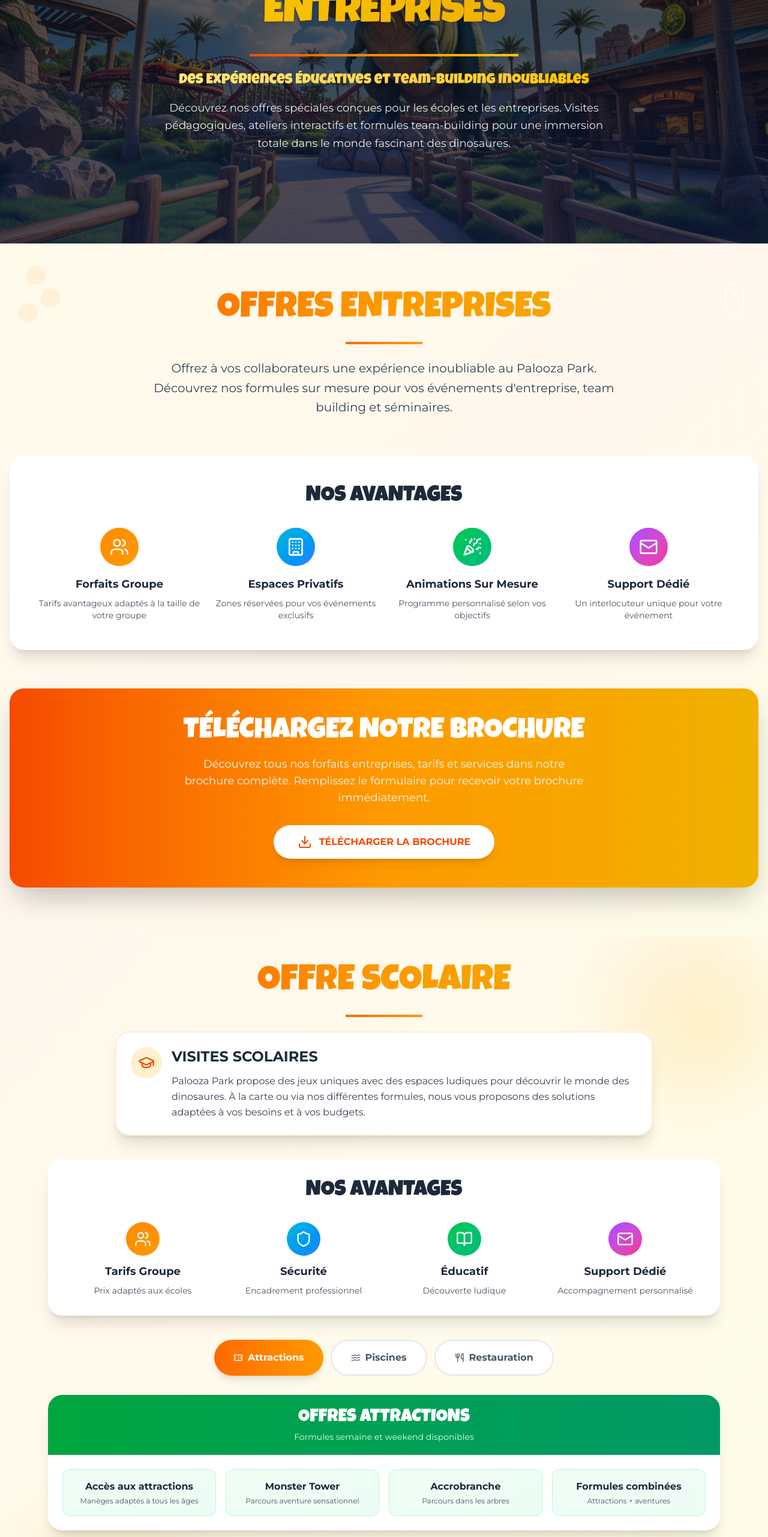
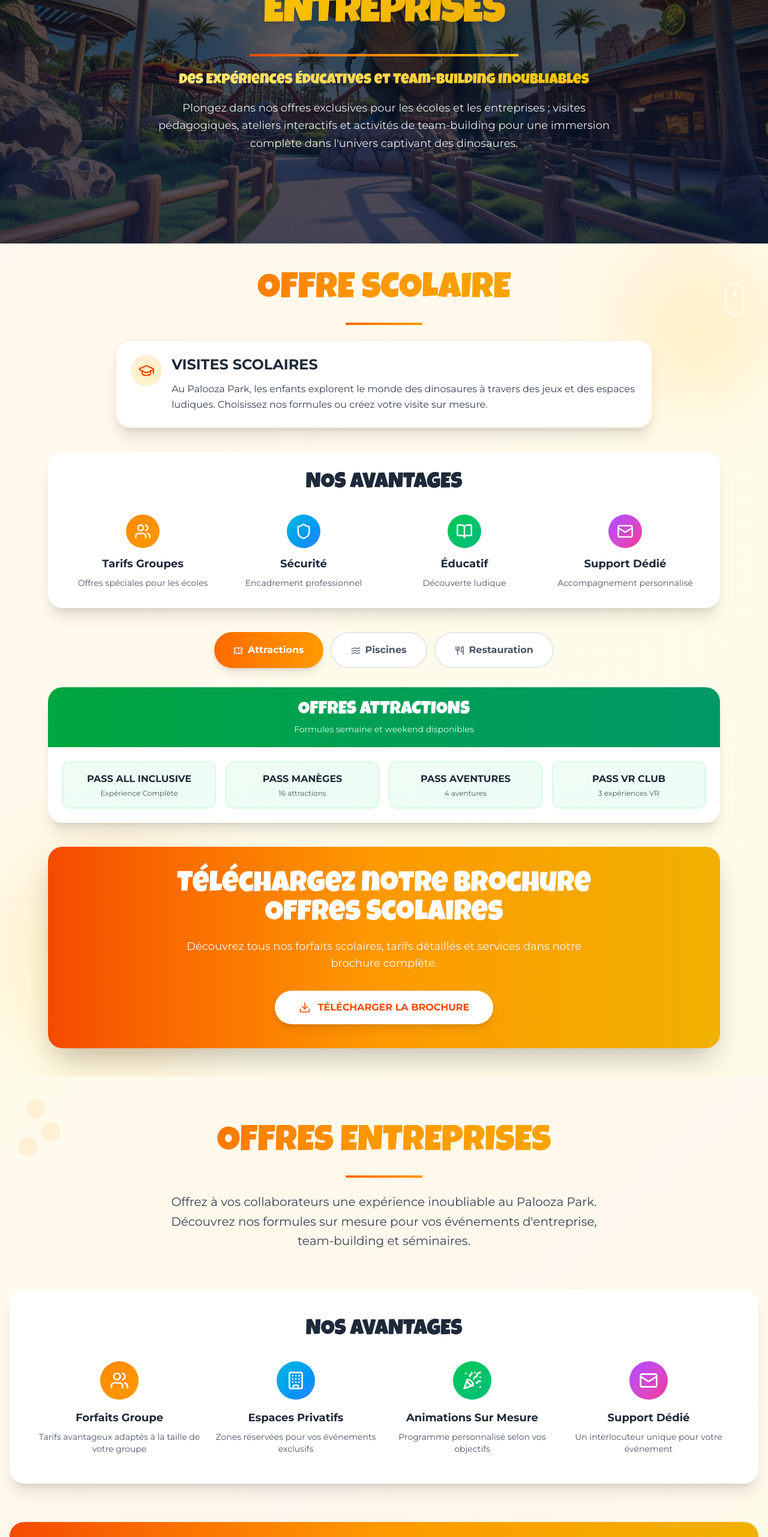
Before and after one commit to mouhcine7777/Paloozaland, a Next.js app: page /offres in a window 1280 px wide. Shown: the part 234-2797 px from the top of the page at 60% size. Built offline with nearby package versions, Linux system fonts and the light colour scheme.

Commit message:
first commit

```diff
--- a/src/app/components/FooterSection.tsx
+++ b/src/app/components/FooterSection.tsx
@@ -80,7 +80,7 @@
             </div>
             <p className="text-gray-300 font-montserrat text-sm leading-relaxed max-w-sm">
               Découvrez un monde préhistorique extraordinaire où l'aventure et l'éducation se rencontrent.
-              Une expérience inoubliable pour toute la famille.
+              <br></br>Une expérience inoubliable pour toute la famille.
             </p>
           </motion.div>
 
--- a/src/app/components/TicketsSection.jsx
+++ b/src/app/components/TicketsSection.jsx
@@ -147,7 +147,7 @@
             transition={{ duration: 0.5, type: "spring" }}
             className="font-dinosaur text-5xl md:text-6xl mb-4 bg-gradient-to-r from-yellow-600 to-orange-600 bg-clip-text text-transparent drop-shadow-sm"
           >
-            BILLETERIES
+            BILLETERIE
           </motion.h2>
           <div className="mx-auto h-1 w-40 bg-gradient-to-r from-orange-600 to-yellow-400 mb-6"></div>
           <p className="font-montserrat text-amber-900 text-lg mx-auto max-w-2xl mb-4">
--- a/src/app/contact/components/ContactHero.tsx
+++ b/src/app/contact/components/ContactHero.tsx
@@ -36,8 +36,8 @@
           <motion.h1
             className="mb-4 sm:mb-6 font-dinosaur text-3xl sm:text-4xl md:text-5xl lg:text-6xl xl:text-7xl tracking-tight drop-shadow-lg bg-gradient-to-r from-yellow-400 via-orange-500 to-teal-600 bg-clip-text text-transparent leading-tight"
           >
-            CONTACTEZ
-            <span className="bg-gradient-to-r from-amber-300 to-yellow-500 bg-clip-text text-transparent"> NOUS</span>
+            CONTACTEZ-
+            <span className="bg-gradient-to-r from-amber-300 to-yellow-500 bg-clip-text text-transparent">NOUS</span>
           </motion.h1>
 
           <motion.div
@@ -60,7 +60,7 @@
             initial={{ opacity: 0, y: 20 }}
             animate={isLoaded ? { opacity: 1, y: 0 } : {}}
             transition={{ delay: 0.5, duration: 0.6 }}
-            className="mb-6 sm:mb-8 font-montserrat text-sm sm:text-base md:text-lg text-white/90 drop-shadow-md max-w-xs sm:max-w-2xl md:max-w-3xl mx-auto leading-relaxed"
+            className="mb-6 sm:mb-8 font-montserrat text-sm sm:text-base md:text-lg text-white/90 drop-shadow-md max-w-xs sm:max-w-2xl md:max-w-4xl mx-auto leading-relaxed"
           >
             Des questions sur votre visite ? Besoin d'informations pour organiser un événement ?
             Notre équipe est là pour vous accompagner dans votre aventure préhistorique.
--- a/src/app/offres/components/EntrepriseSection.jsx
+++ b/src/app/offres/components/EntrepriseSection.jsx
@@ -56,7 +56,7 @@
             </h2>
             <div className="h-1 w-32 bg-gradient-to-r from-orange-500 to-amber-500 mx-auto mb-6" />
             <p className="font-montserrat text-xl text-gray-700 max-w-3xl mx-auto leading-relaxed">
-              Offrez à vos collaborateurs une expérience inoubliable au Palooza Park. Découvrez nos formules sur mesure pour vos événements d'entreprise, team building et séminaires.
+              Offrez à vos collaborateurs une expérience inoubliable au Palooza Park. Découvrez nos formules sur mesure pour vos événements d'entreprise, team-building et séminaires.
             </p>
           </div>
 
--- a/src/app/offres/components/OffresHero.tsx
+++ b/src/app/offres/components/OffresHero.tsx
@@ -62,9 +62,7 @@
             transition={{ delay: 0.5, duration: 0.6 }}
             className="mb-6 sm:mb-8 font-montserrat text-sm sm:text-base md:text-lg text-white/90 drop-shadow-md max-w-xs sm:max-w-2xl md:max-w-3xl mx-auto leading-relaxed"
           >
-            Découvrez nos offres spéciales conçues pour les écoles et les entreprises.
-            Visites pédagogiques, ateliers interactifs et formules team-building
-            pour une immersion totale dans le monde fascinant des dinosaures.
+            Plongez dans nos offres exclusives pour les écoles et les entreprises ; visites pédagogiques, ateliers interactifs et activités  de team-building pour une immersion complète dans l'univers captivant des dinosaures.
           </motion.p>
         </motion.div>
       </div>
--- a/src/app/offres/components/ScolaireSection.jsx
+++ b/src/app/offres/components/ScolaireSection.jsx
@@ -24,23 +24,23 @@
   };
 
   const attractionFeatures = [
-    { title: 'Accès aux attractions', desc: 'Manèges adaptés à tous les âges' },
-    { title: 'Monster Tower', desc: 'Parcours aventure sensationnel' },
-    { title: 'Accrobranche', desc: 'Parcours dans les arbres' },
-    { title: 'Formules combinées', desc: 'Attractions + aventures' }
+    { title: 'PASS ALL INCLUSIVE', desc: 'Expérience Complète' },
+    { title: 'PASS MANÈGES', desc: '16 attractions' },
+    { title: 'PASS AVENTURES', desc: '4 aventures' },
+    { title: 'PASS VR CLUB', desc: '3 expériences VR' }
   ];
 
   const poolFeatures = [
     { title: 'Pass Piscine Enfant', desc: 'Pour les moins de 1m20' },
     { title: 'Pass Piscine Adulte', desc: 'Pour les plus de 1m20' },
-    { title: 'Surveillance', desc: 'Maîtres-nageurs présents' },
+    { title: 'Surveillance', desc: 'Présence de maîtres-nageurs' },
     { title: 'Vestiaires', desc: 'Espaces dédiés aux groupes' }
   ];
 
   const restaurationFeatures = [
-    { title: 'Menu Sandwich', desc: 'Sandwich/Panini + frites + soda' },
-    { title: 'Menu Burger', desc: 'Burger/Tacos + frites + soda + glace' },
-    { title: 'Menu Complet', desc: 'Salade + plat + frites + eau + glace' },
+    { title: 'Menu Sandwich', desc: 'Sandwich/Panini + frites + boisson' },
+    { title: 'Menu Burger', desc: 'Burger/Tacos + frites + boisson + glace' },
+    { title: 'Menu Complet', desc: 'Salade + plat + frites + boisson + glace' },
     { title: 'Menu Goûter', desc: 'Viennoiseries ou crêpes + boisson' }
   ];
 
@@ -67,7 +67,7 @@
                 <div className="text-left">
                   <h3 className="font-montserrat text-2xl font-bold text-gray-800 mb-3">VISITES SCOLAIRES</h3>
                   <p className="font-montserrat text-gray-700 leading-relaxed">
-                    Palooza Park propose des jeux uniques avec des espaces ludiques pour découvrir le monde des dinosaures. À la carte ou via nos différentes formules, nous vous proposons des solutions adaptées à vos besoins et à vos budgets.
+                  Au Palooza Park, les enfants  explorent le monde des dinosaures à travers des jeux et des espaces ludiques. Choisissez nos formules ou créez  votre visite sur mesure.
                   </p>
                 </div>
               </div>
@@ -78,7 +78,7 @@
             <h3 className="font-dinosaur text-4xl text-center mb-8 text-gray-800">NOS AVANTAGES</h3>
             <div className="grid md:grid-cols-4 gap-4">
               {[
-                { icon: Users, title: 'Tarifs Groupe', desc: 'Prix adaptés aux écoles', color: 'from-orange-400 to-amber-500' },
+                { icon: Users, title: 'Tarifs Groupes', desc: 'Offres spéciales pour les écoles', color: 'from-orange-400 to-amber-500' },
                 { icon: Shield, title: 'Sécurité', desc: 'Encadrement professionnel', color: 'from-cyan-500 to-blue-500' },
                 { icon: BookOpen, title: 'Éducatif', desc: 'Découverte ludique', color: 'from-green-500 to-emerald-500' },
                 { icon: Mail, title: 'Support Dédié', desc: 'Accompagnement personnalisé', color: 'from-purple-500 to-pink-500' }
@@ -167,7 +167,7 @@
           )}
 
           <div className="mt-10 bg-gradient-to-r from-orange-600 via-amber-500 to-yellow-500 rounded-3xl p-6 md:p-10 text-white text-center shadow-2xl">
-            <h3 className="font-dinosaur text-4xl md:text-5xl mb-4">TÉLÉCHARGEZ NOTRE BROCHURE SCOLAIRE</h3>
+            <h3 className="font-dinosaur text-4xl md:text-5xl mb-4">Téléchargez notre brochure<br></br>Offres Scolaires</h3>
             <p className="font-montserrat text-lg mb-8 text-orange-50 max-w-2xl mx-auto">
               Découvrez tous nos forfaits scolaires, tarifs détaillés et services dans notre brochure complète.
             </p>
--- a/src/app/offres/page.tsx
+++ b/src/app/offres/page.tsx
@@ -11,8 +11,8 @@
     <main>
       <StickyNavbar />
       <OffresHero />
+      <ScolaireSection />
       <EntrepriseSection />
-      <ScolaireSection />
       <FooterSection />
     </main>
   );
```
